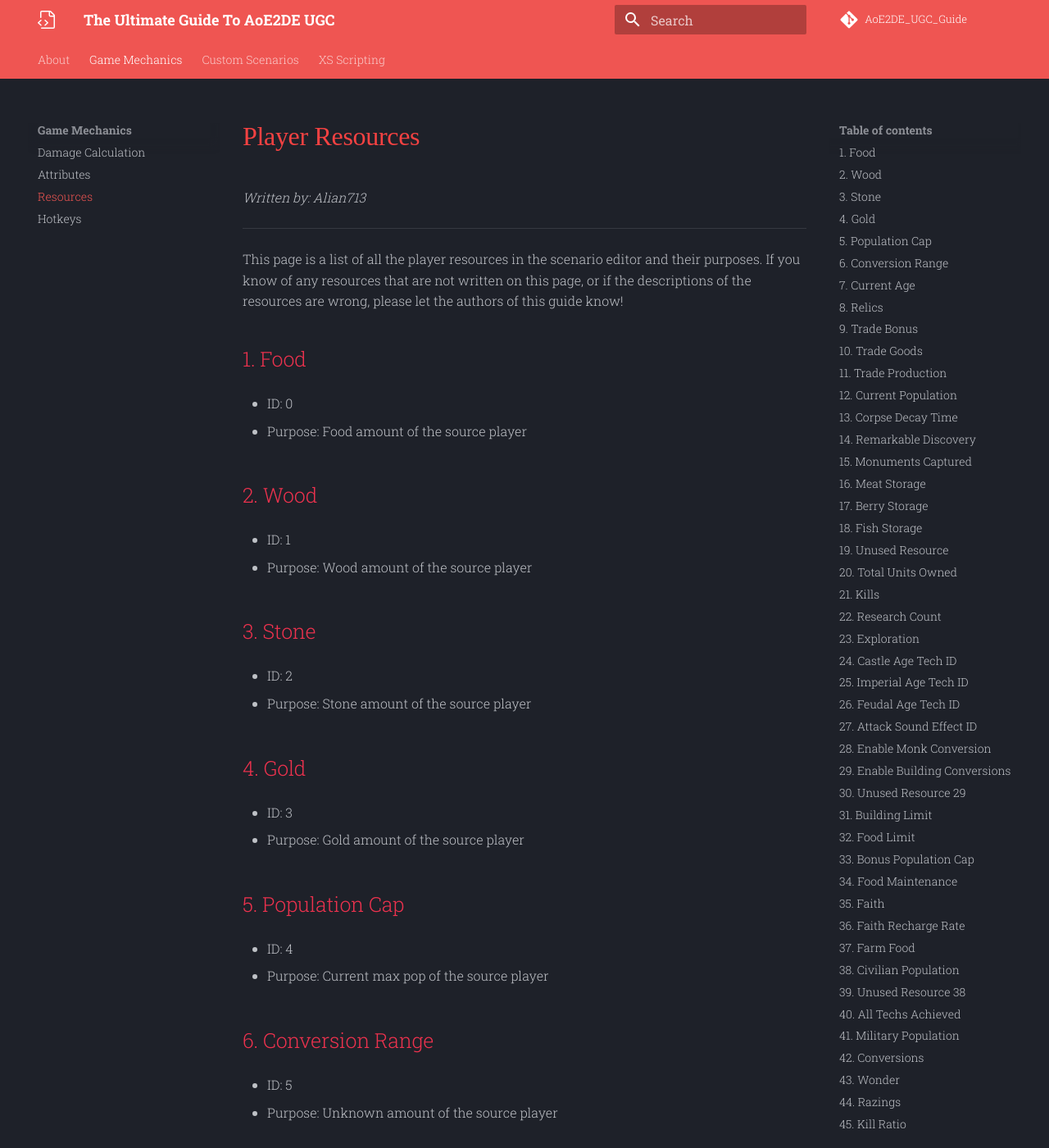
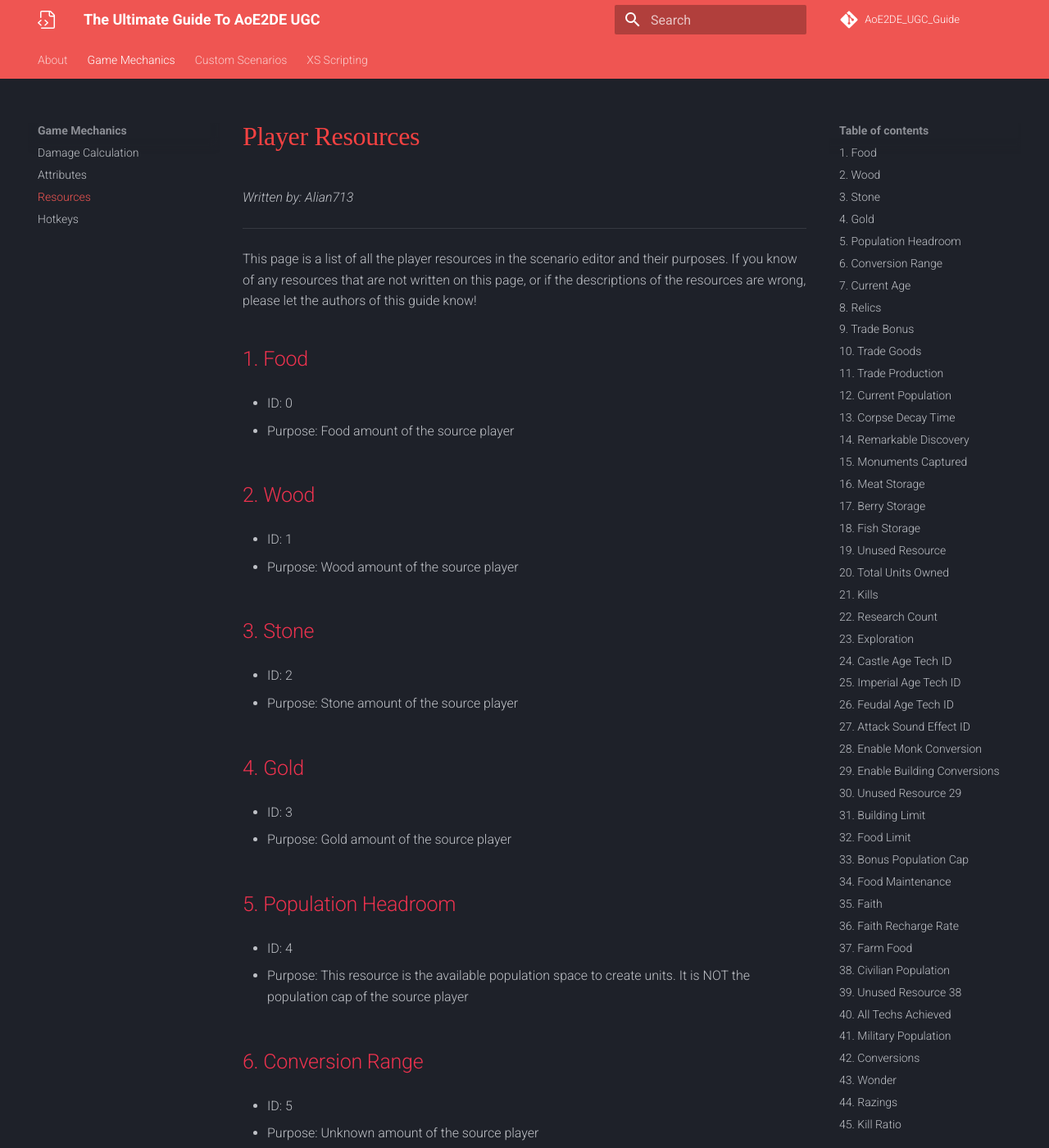
Before and after one commit to Divy1211/AoE2DE_UGC_Guide, an MkDocs documentation site: the page built from docs/general/resources/resources.md, in a window 1280 px wide and 1400 px high. Shown: the whole window at 82% size. Built offline with MkDocs 1.6.1 and Material for MkDocs 9.7.7, drawn with Linux system fonts in a browser that asks for light colours; comment, search, counter and statistics services are not loaded.

Commit message:
Fixed mistake in resource name

```diff
--- a/docs/general/resources/res_desc.json
+++ b/docs/general/resources/res_desc.json
@@ -28,8 +28,8 @@
         "comment": ""
     },
     "4": {
-        "name": "Population Cap",
-        "keyword": "Current max pop",
+        "name": "Population Headroom",
+        "keyword": "This resource is the available population space to create units. It is NOT the population cap",
         "grammar": "of the source player",
         "default_values": {},
         "comment": ""
--- a/docs/general/resources/resources.md
+++ b/docs/general/resources/resources.md
@@ -30,11 +30,11 @@
 
 - Purpose: Gold amount of the source player
 
-## 5. Population Cap
+## 5. Population Headroom
 
 - ID: 4
 
-- Purpose: Current max pop of the source player
+- Purpose: This resource is the available population space to create units. It is NOT the population cap of the source player
 
 ## 6. Conversion Range
 
--- a/mkdocs.yml
+++ b/mkdocs.yml
@@ -108,5 +108,5 @@
     primary: red
     accent: red
   font:
-    text: Roboto Slab
+    # text: Roboto Slab
     code: Source Code Pro
```
